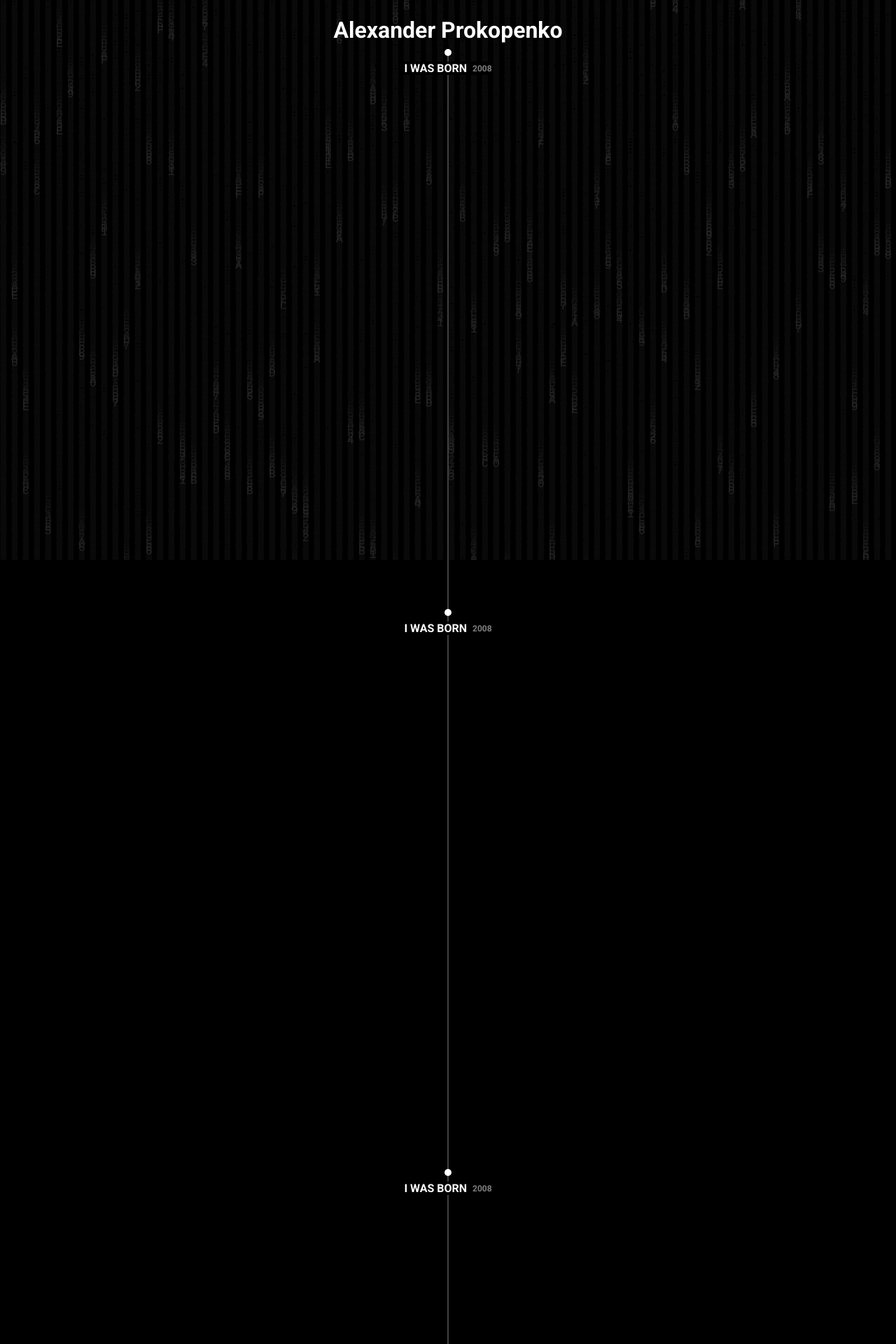
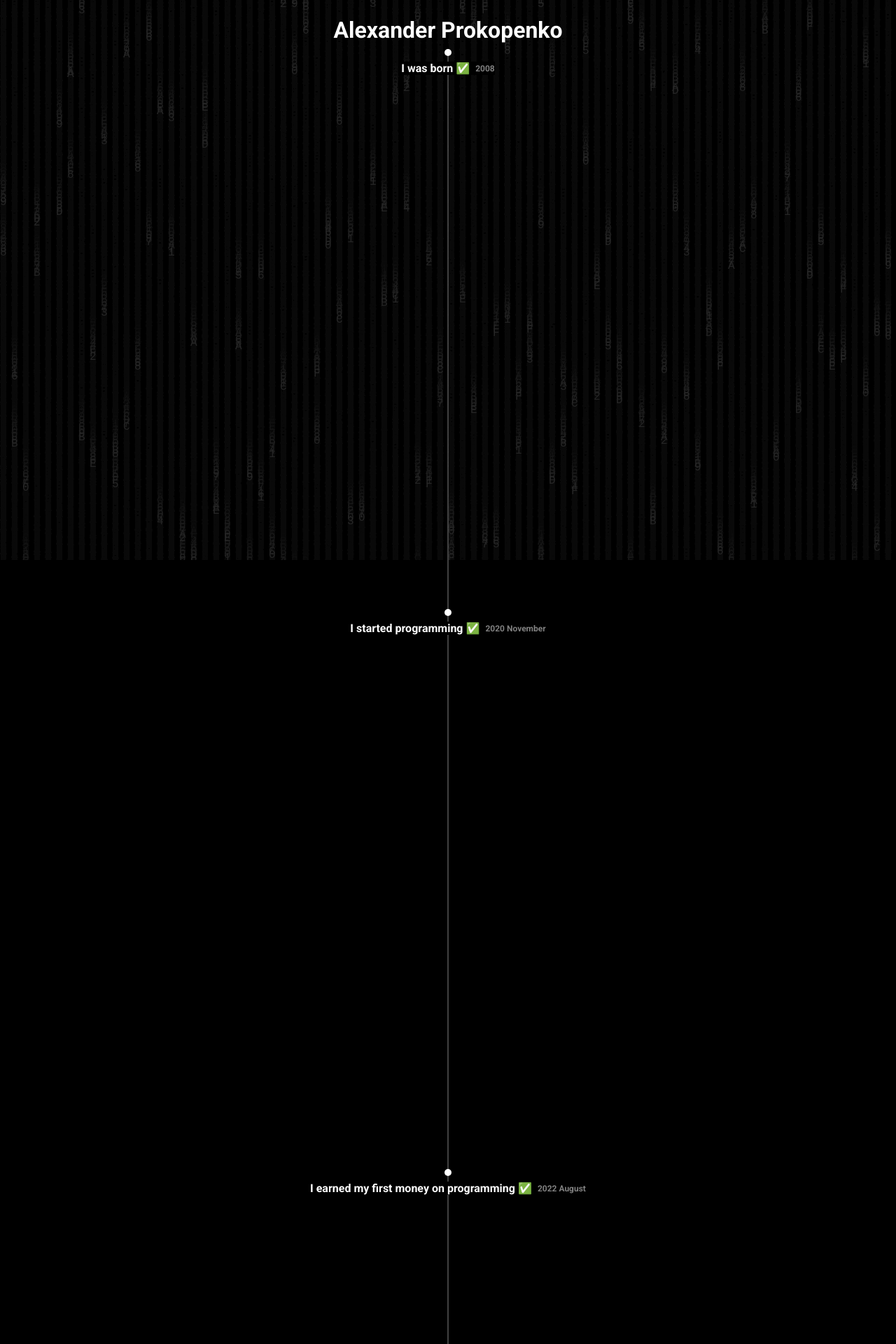
Before and after one commit to xndrpr/roadmap, a React (Vite) app: page / in a window 1280 px wide. Shown: the top 1920 px of the page at 70% size. Built offline with nearby package versions, Linux system fonts and the light colour scheme.

Commit message:
Real steps

```diff
--- a/src/pages/home/index.tsx
+++ b/src/pages/home/index.tsx
@@ -9,9 +9,25 @@ export const HomePage = () => {
             <Content>
                 <Title>Alexander Prokopenko</Title>
                 <Roadmap>
-                    <Step name="I was born" date="2008" />
-                    <Step name="I was born" date="2008" /> <Step name="I was born" date="2008" />{" "}
-                    <Step name="I was born" date="2008" /> <Step name="I was born" date="2008" />
+                    <Step name="I was born" date="2008" done />
+                    <Step name="I started programming" date="2020 November" done />
+                    <Step name="I earned my first money on programming" date="2022 August" done />
+                    <Step name="I started learning frontend" date="2024 April" done />
+                    <Step
+                        name="I got my first intern job as a frontend developer"
+                        date="2024 May"
+                        done
+                    />
+                    <Step
+                        name="I got my first Juniour Frontend Developer job"
+                        date="2024 August"
+                        done
+                    />
+                    <Step
+                        name="Started applying for Middle Frontend Developer positions"
+                        date="2025 January"
+                        done
+                    />
                 </Roadmap>
             </Content>
         </HomePageSC>
--- a/src/pages/home/ui/step/index.tsx
+++ b/src/pages/home/ui/step/index.tsx
@@ -5,9 +5,10 @@ import { useRef, useState } from "react";
 interface Props {
     name: string;
     date: string;
+    done?: boolean;
 }
 
-export const Step = ({ name, date }: Props) => {
+export const Step = ({ name, date, done }: Props) => {
     const ref = useRef(null);
     const { scrollYProgress } = useScroll({
         target: ref,
@@ -41,7 +42,9 @@ export const Step = ({ name, date }: Props) => {
                     />
                 </Point>
                 <Data>
-                    <Name>{name}</Name>
+                    <Name>
+                        {name} {done ? "✅" : ""}
+                    </Name>
                     <Date>{date}</Date>
                 </Data>
             </StepSC>
--- a/src/pages/home/ui/step/styled.ts
+++ b/src/pages/home/ui/step/styled.ts
@@ -37,11 +37,9 @@ export const Point = styled(motion.svg)`
 `;
 
 export const Name = styled.h2`
-    max-width: 100px;
     font-size: 16px;
     color: #fff;
     text-align: center;
-    text-transform: uppercase;
 `;
 
 export const Date = styled.h3`
```
